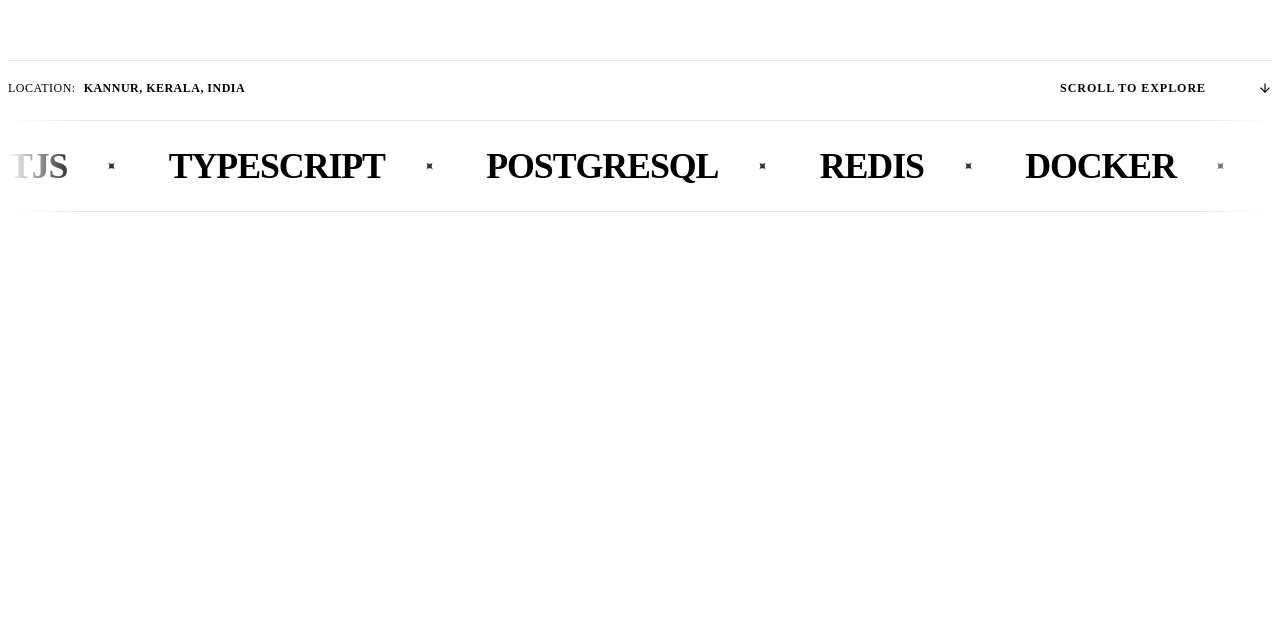
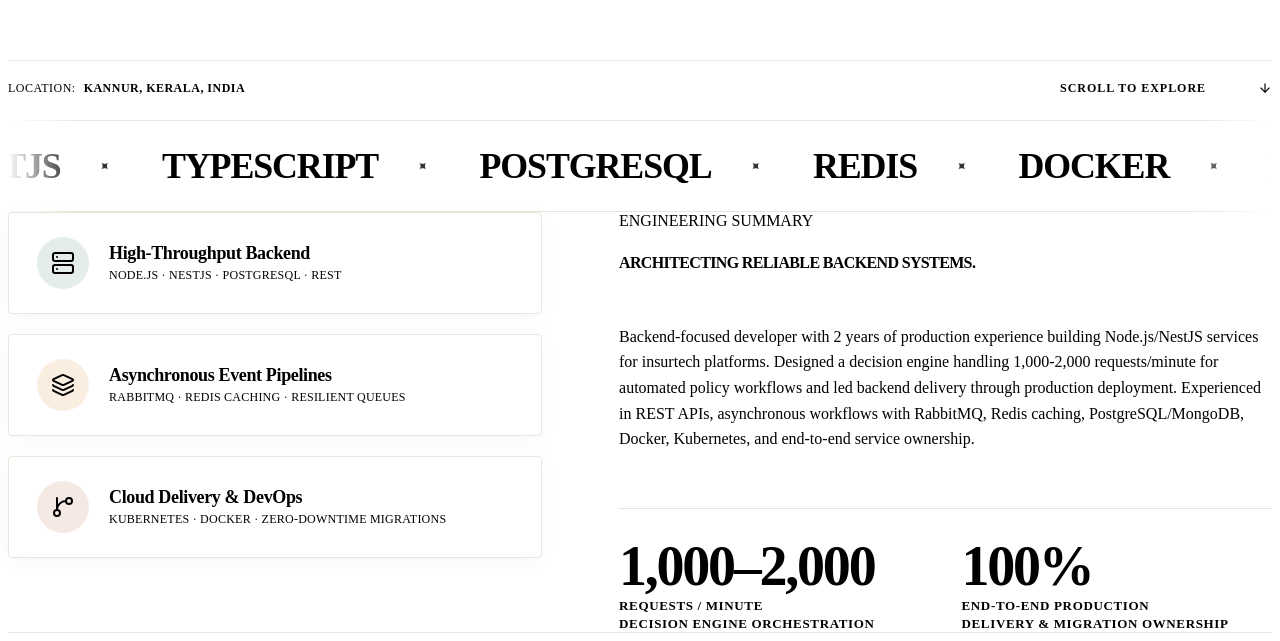
Before and after one commit to vyshn4v/portfolio, a React (Vite) app: page / in a window 1280 px wide. Shown: the part 688-1329 px from the top of the page. Before the commit the page ends 908 px from the top, so only its background shows below. Built offline with nearby package versions, Linux system fonts and the light colour scheme; the HTML template or start-up script is replaced by a standard one.

Commit message:
feat(about): phase 3 - narrative summary, capability cards, and request volume metric

```diff
--- a/src/App.tsx
+++ b/src/App.tsx
@@ -3,6 +3,7 @@ import { Preloader } from './components/Preloader/Preloader';
 import { Navigation } from './components/Navigation/Navigation';
 import { Hero } from './components/Hero/Hero';
 import { Marquee } from './components/Marquee/Marquee';
+import { About } from './components/About/About';
 
 export const App: React.FC = () => {
   const [, setPreloaderComplete] = useState(false);
@@ -16,6 +17,7 @@ export const App: React.FC = () => {
       <main id="main-content" style={{ paddingTop: '80px' }}>
         <Hero />
         <Marquee />
+        <About />
       </main>
     </div>
   );
--- /dev/null
+++ b/src/components/About/About.css
@@ -0,0 +1,189 @@
+.about-section {
+  padding-top: var(--section-padding-y);
+  padding-bottom: var(--section-padding-y);
+  position: relative;
+  border-bottom: 1px solid rgba(198, 190, 165, 0.35);
+  background-color: var(--color-bg);
+}
+
+.about-grid {
+  display: grid;
+  grid-template-columns: 0.9fr 1.1fr;
+  align-items: start;
+  gap: clamp(40px, 6vw, 96px);
+}
+
+/* Left Column: Capability & Focus Cards */
+.about-cards-col {
+  display: flex;
+  flex-direction: column;
+  gap: 20px;
+}
+
+.about-feature-card {
+  display: flex;
+  align-items: center;
+  gap: 20px;
+  padding: 24px 28px;
+  background-color: var(--color-white);
+  border: 1px solid rgba(198, 190, 165, 0.4);
+  border-radius: 4px;
+  box-shadow: 0 4px 20px rgba(13, 35, 34, 0.03);
+  transition: transform var(--duration-fast) var(--ease-micro),
+              box-shadow var(--duration-fast) var(--ease-micro),
+              border-color var(--duration-fast) var(--ease-micro);
+}
+
+.about-feature-card:hover {
+  transform: translateY(-2px);
+  box-shadow: 0 8px 30px rgba(13, 35, 34, 0.07);
+  border-color: var(--color-teal);
+}
+
+.feature-icon-box {
+  width: 52px;
+  height: 52px;
+  border-radius: 50%;
+  display: flex;
+  align-items: center;
+  justify-content: center;
+  flex-shrink: 0;
+}
+
+.icon-box-teal {
+  background-color: rgba(47, 105, 100, 0.12);
+  color: var(--color-teal-dark);
+}
+
+.icon-box-orange {
+  background-color: rgba(215, 114, 12, 0.12);
+  color: var(--color-orange);
+}
+
+.icon-box-rust {
+  background-color: rgba(174, 72, 24, 0.12);
+  color: var(--color-rust);
+}
+
+.feature-info {
+  display: flex;
+  flex-direction: column;
+  gap: 4px;
+}
+
+.feature-title {
+  font-family: var(--font-display);
+  font-size: 18px;
+  font-weight: 700;
+  color: var(--color-ink);
+  letter-spacing: -0.02em;
+}
+
+.feature-sub {
+  font-family: var(--font-mono);
+  font-size: 12px;
+  color: var(--color-ink-muted);
+  letter-spacing: 0.02em;
+  text-transform: uppercase;
+}
+
+/* Right Column: Narrative & Scale Metrics */
+.about-narrative-col {
+  display: flex;
+  flex-direction: column;
+}
+
+.about-heading-wrap {
+  overflow: hidden;
+  margin-bottom: 24px;
+}
+
+.about-section-heading {
+  font-family: var(--font-display);
+  font-size: var(--text-section-title);
+  line-height: 0.95;
+  letter-spacing: -0.04em;
+  font-weight: 700;
+  text-transform: uppercase;
+  color: var(--color-ink);
+}
+
+.about-paragraphs {
+  display: flex;
+  flex-direction: column;
+  gap: 16px;
+  margin-bottom: clamp(32px, 5vh, 48px);
+}
+
+.about-paragraphs p {
+  font-family: var(--font-body);
+  font-size: var(--text-body-lg);
+  line-height: 1.6;
+  color: var(--color-ink-light);
+}
+
+.about-paragraphs strong {
+  color: var(--color-ink);
+  font-weight: 600;
+}
+
+/* Metrics Row */
+.about-metrics-row {
+  display: grid;
+  grid-template-columns: repeat(2, 1fr);
+  gap: 32px;
+  padding-top: 32px;
+  border-top: 1px solid rgba(198, 190, 165, 0.4);
+}
+
+.metric-item {
+  display: flex;
+  flex-direction: column;
+  gap: 6px;
+}
+
+.metric-value {
+  font-family: var(--font-display);
+  font-size: clamp(36px, 4.5vw, 56px);
+  font-weight: 700;
+  line-height: 0.9;
+  letter-spacing: -0.04em;
+  color: var(--color-teal-dark);
+}
+
+.metric-label {
+  font-family: var(--font-display);
+  font-size: 13px;
+  font-weight: 700;
+  line-height: 1.35;
+  letter-spacing: 0.05em;
+  text-transform: uppercase;
+  color: var(--color-ink-muted);
+}
+
+/* Responsive */
+@media (max-width: 960px) {
+  .about-grid {
+    grid-template-columns: 1fr;
+    gap: 48px;
+  }
+
+  .about-cards-col {
+    order: 2;
+  }
+
+  .about-narrative-col {
+    order: 1;
+  }
+}
+
+@media (max-width: 640px) {
+  .about-metrics-row {
+    grid-template-columns: 1fr;
+    gap: 24px;
+  }
+
+  .about-feature-card {
+    padding: 20px;
+  }
+}
--- /dev/null
+++ b/src/components/About/About.tsx
@@ -0,0 +1,118 @@
+import React from 'react';
+import { motion } from 'framer-motion';
+import { Server, Layers, GitBranch } from 'lucide-react';
+import { profile } from '../../data/profile';
+import './About.css';
+
+const EASE_OUT = [0.16, 1, 0.3, 1] as const;
+
+export const About: React.FC = () => {
+  return (
+    <section className="about-section" id="about" aria-label="About Vyshnav">
+      <div className="container">
+        <div className="about-grid">
+          {/* ============================================================
+              LEFT COLUMN: Core Capabilities & Focus Blocks
+             ============================================================ */}
+          <motion.div
+            className="about-cards-col"
+            initial={{ opacity: 0, y: 30 }}
+            whileInView={{ opacity: 1, y: 0 }}
+            viewport={{ once: true, margin: '-50px' }}
+            transition={{ duration: 0.8, ease: EASE_OUT }}
+          >
+            <div className="about-feature-card">
+              <div className="feature-icon-box icon-box-teal">
+                <Server size={24} />
+              </div>
+              <div className="feature-info">
+                <span className="feature-title">High-Throughput Backend</span>
+                <span className="feature-sub">Node.js · NestJS · PostgreSQL · REST</span>
+              </div>
+            </div>
+
+            <div className="about-feature-card">
+              <div className="feature-icon-box icon-box-orange">
+                <Layers size={24} />
+              </div>
+              <div className="feature-info">
+                <span className="feature-title">Asynchronous Event Pipelines</span>
+                <span className="feature-sub">RabbitMQ · Redis Caching · Resilient Queues</span>
+              </div>
+            </div>
+
+            <div className="about-feature-card">
+              <div className="feature-icon-box icon-box-rust">
+                <GitBranch size={24} />
+              </div>
+              <div className="feature-info">
+                <span className="feature-title">Cloud Delivery &amp; DevOps</span>
+                <span className="feature-sub">Kubernetes · Docker · Zero-Downtime Migrations</span>
+              </div>
+            </div>
+          </motion.div>
+
+          {/* ============================================================
+              RIGHT COLUMN: Narrative & Request-Scale Metrics
+             ============================================================ */}
+          <div className="about-narrative-col">
+            <div className="eyebrow" style={{ marginBottom: '12px' }}>
+              ENGINEERING SUMMARY
+            </div>
+
+            <div className="about-heading-wrap">
+              <motion.h2
+                className="about-section-heading"
+                initial={{ clipPath: 'inset(100% 0 0 0)', opacity: 0 }}
+                whileInView={{ clipPath: 'inset(0% 0 0 0)', opacity: 1 }}
+                viewport={{ once: true, margin: '-50px' }}
+                transition={{ duration: 0.7, ease: EASE_OUT }}
+              >
+                ARCHITECTING RELIABLE BACKEND SYSTEMS.
+              </motion.h2>
+            </div>
+
+            <motion.div
+              className="about-paragraphs"
+              initial={{ opacity: 0, y: 20 }}
+              whileInView={{ opacity: 1, y: 0 }}
+              viewport={{ once: true, margin: '-50px' }}
+              transition={{ duration: 0.7, delay: 0.15, ease: EASE_OUT }}
+            >
+              <p>
+                {profile.summary}
+              </p>
+            </motion.div>
+
+            {/* Scale Metrics from Resume Work */}
+            <motion.div
+              className="about-metrics-row"
+              initial={{ opacity: 0, y: 20 }}
+              whileInView={{ opacity: 1, y: 0 }}
+              viewport={{ once: true, margin: '-50px' }}
+              transition={{ duration: 0.7, delay: 0.25, ease: EASE_OUT }}
+            >
+              <div className="metric-item">
+                <span className="metric-value">1,000–2,000</span>
+                <span className="metric-label">
+                  REQUESTS / MINUTE
+                  <br />
+                  DECISION ENGINE ORCHESTRATION
+                </span>
+              </div>
+
+              <div className="metric-item">
+                <span className="metric-value">100%</span>
+                <span className="metric-label">
+                  END-TO-END PRODUCTION
+                  <br />
+                  DELIVERY &amp; MIGRATION OWNERSHIP
+                </span>
+              </div>
+            </motion.div>
+          </div>
+        </div>
+      </div>
+    </section>
+  );
+};
--- a/src/components/About/index.ts
+++ b/src/components/About/index.ts
@@ -1,2 +1 @@
-// Phase 0 scaffold placeholder
-export {};
+export * from './About';
```
